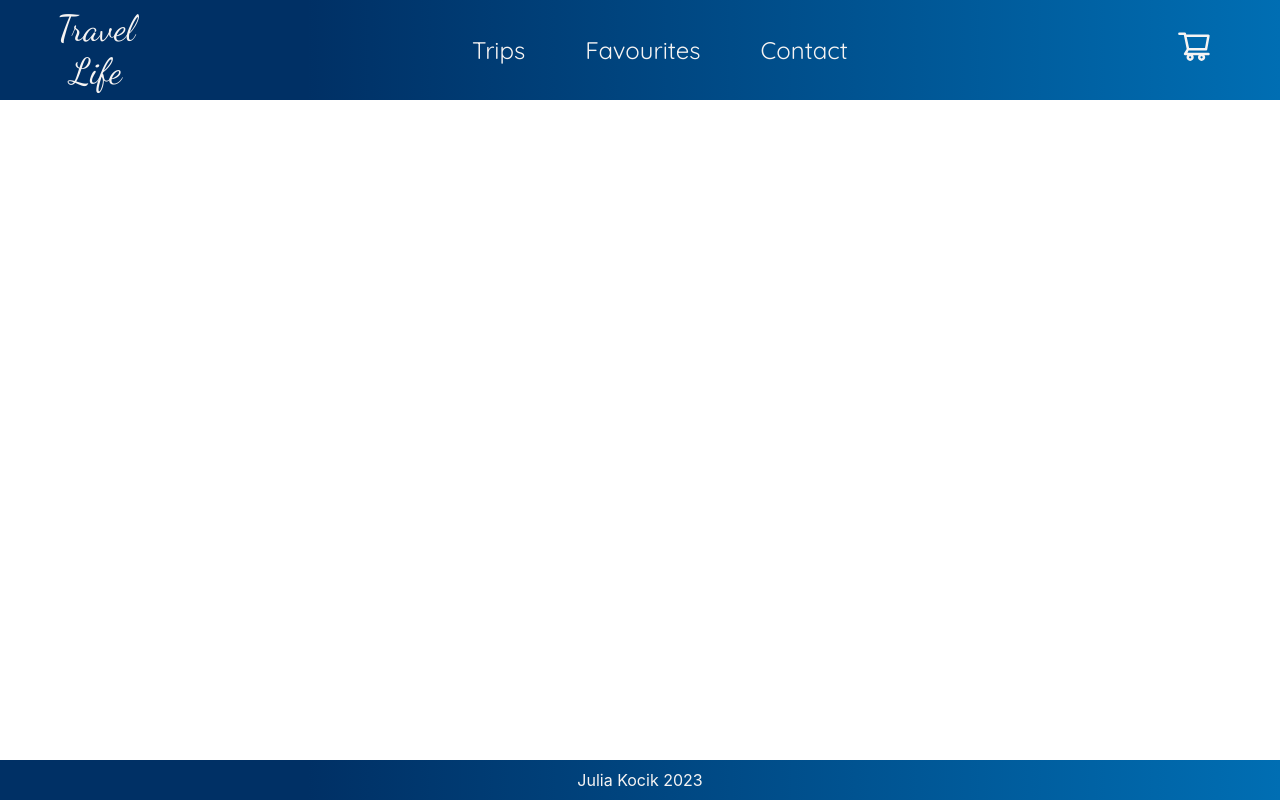
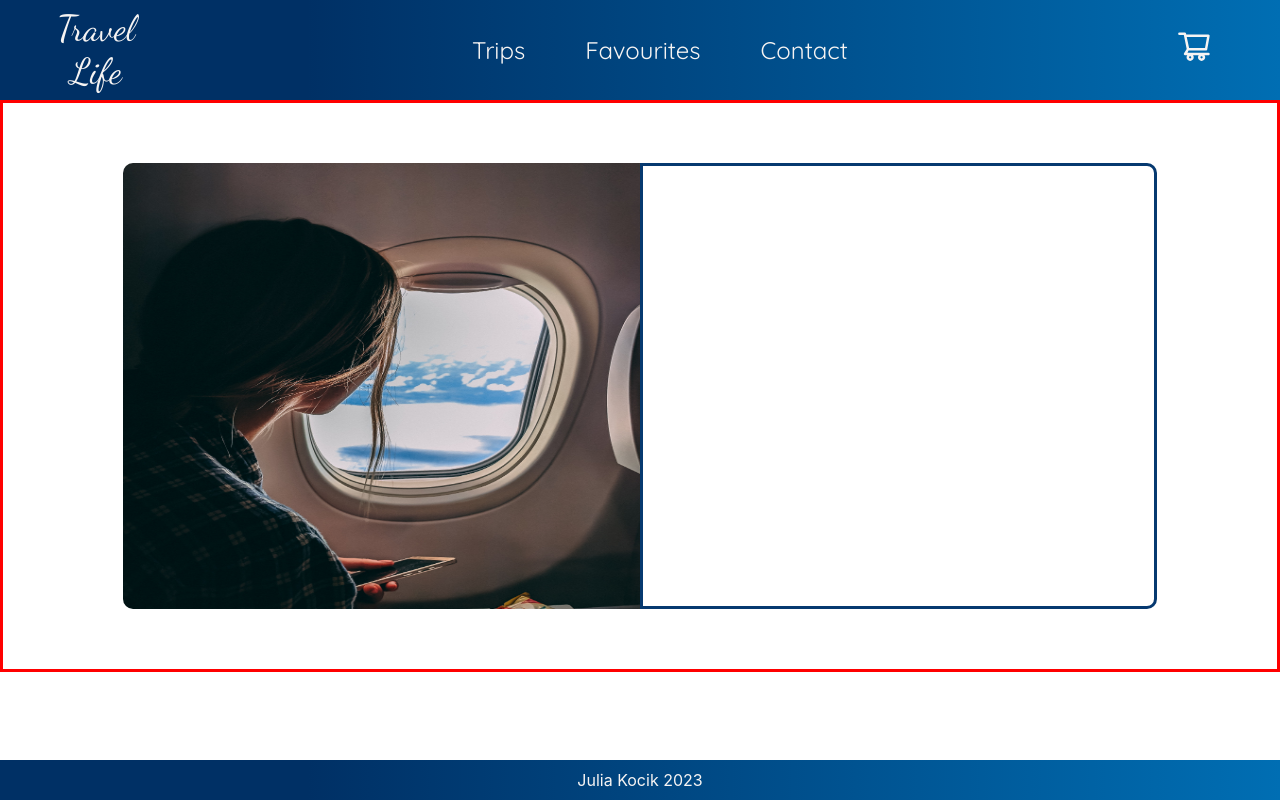
Before and after one commit to julia-kocik/react-travel-agency, a React (Create React App) app: page /contact in a window 1280 px wide. Built offline with nearby package versions, Linux system fonts and the light colour scheme.

Commit message:
Add photo to contact page

```diff
--- a/src/features/Pagination/Pagination.scss
+++ b/src/features/Pagination/Pagination.scss
@@ -7,11 +7,12 @@
     .page_item {
         text-decoration: none;
         color: $color-blue;
-        padding: 0 10px;
-        border: 1px solid $color-blue;
+        padding: 6px 14px;
+        border: 2px solid $color-blue;
         border-radius: 10px;
         margin: 0 10px;
         cursor: pointer;
+        font-size: 18px;
     }
     .page_item_active {
         background-color: $color-blue;
--- a/src/views/Contact/Contact.scss
+++ b/src/views/Contact/Contact.scss
@@ -6,3 +6,25 @@
     background: $linear-gradient;
     height: 100px;
 }
+.contact_content_container {
+    min-height: 572px;
+    width: 100%;
+    border: 3px solid red;
+    display: flex;
+    padding: 60px 120px;
+    .contact_photo {
+        flex: 0 0 50%;
+        background-image: url('../../../public/images/window.jpg');
+        background-size: 100% 100%;
+        border-radius: 10px;
+        border-top-right-radius: 0;
+        border-bottom-right-radius: 0;
+    }
+    .contact_form {
+        border: 3px solid $color-blue;
+        flex: 0 0 50%;
+        border-radius: 10px;
+        border-top-left-radius: 0;
+        border-bottom-left-radius: 0;
+    }
+}
--- a/src/views/Contact/Contact.tsx
+++ b/src/views/Contact/Contact.tsx
@@ -7,10 +7,13 @@ import './Contact.scss'
 const Contact = () => {
     return (
         <div>
-             <div className="contact_nav_container">
+            <div className="contact_nav_container">
                 <NavBar />
             </div>
-            <div></div>
+            <div className="contact_content_container">
+                <div className="contact_photo"></div>
+                <div className="contact_form"></div>
+            </div>
             <Footer />
         </div>
     )
```
Also changed, not shown: public/images/window.jpg (added).
